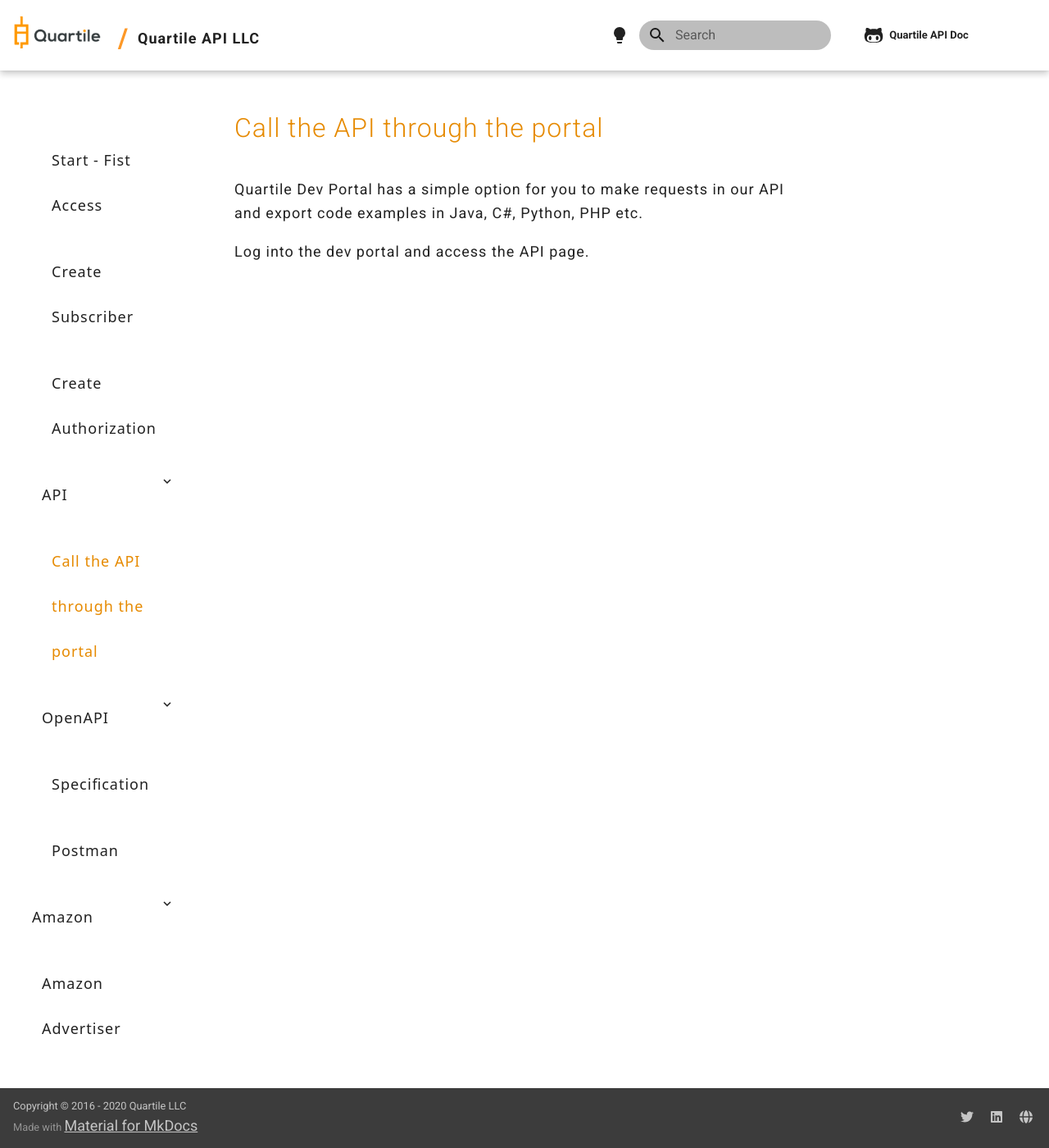
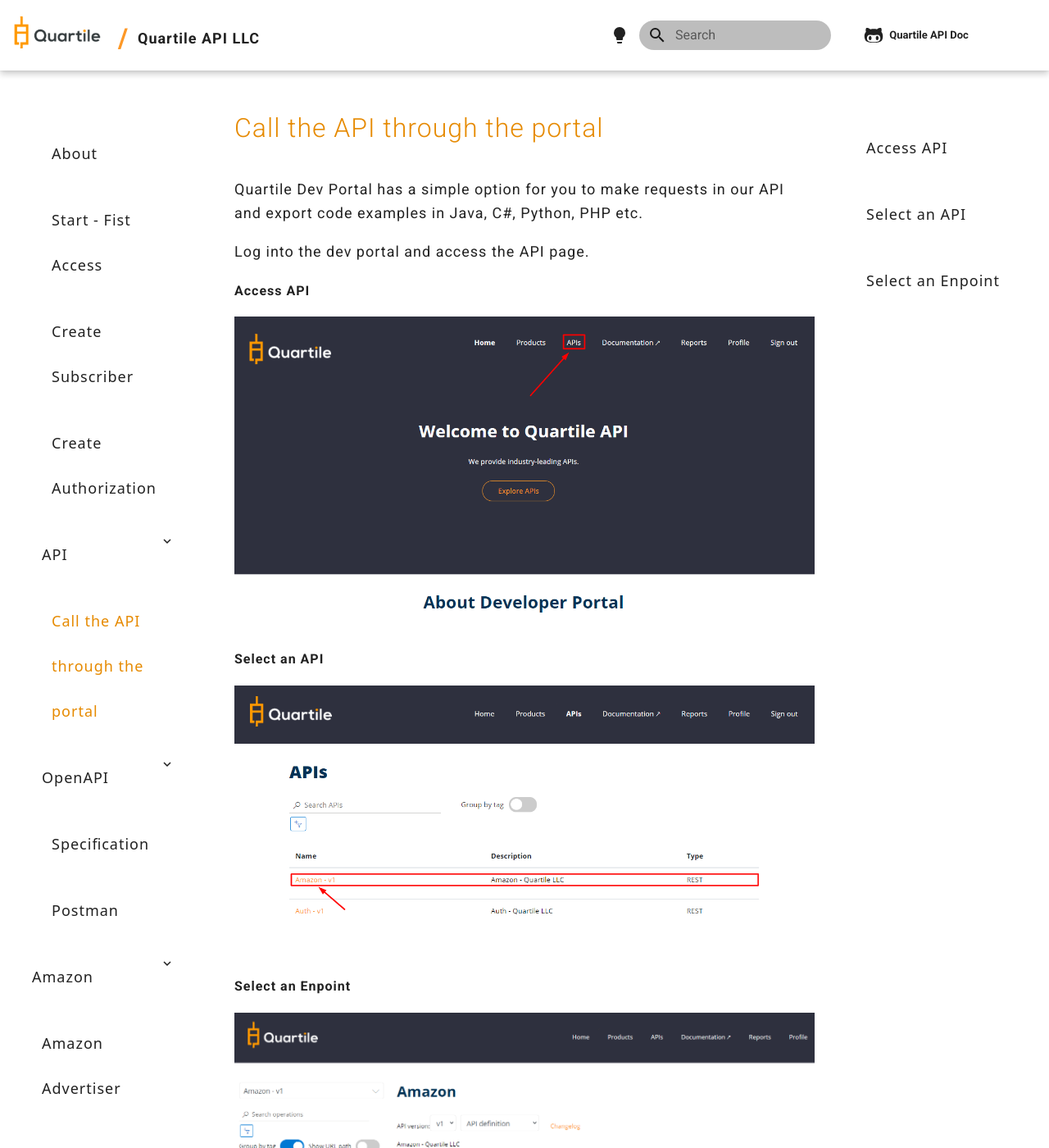
Before and after one commit to carlos-rian-quartile/quartile-api-documentation, an MkDocs documentation site: the page built from docs/tutorial/portal-api.md, in a window 1280 px wide and 1400 px high. Shown: the whole window at 82% size. Built offline with MkDocs 1.6.1 and Material for MkDocs 9.7.7, drawn with Linux system fonts in a browser that asks for light colours; comment, search, counter and statistics services are not loaded.

Commit message:
Deploy using CI - Build: 2164

```diff
--- a/docs/tutorial/portal-api.md
+++ b/docs/tutorial/portal-api.md
@@ -1,3 +1,15 @@
 Quartile Dev Portal has a simple option for you to make requests in our API and export code examples in Java, C#, Python, PHP etc.
 
 Log into the dev portal and access the API page.
+
+#### Access API
+
+<img src="../img/portal_api_00.png" alt="Access API">
+
+#### Select an API
+
+<img src="../img/portal_api_01.png" alt="Select an API">
+
+#### Select an Enpoint
+
+<img src="../img/portal_api_02.png" alt="Select an API">
```
Also changed, not shown: docs/tutorial/img/portal_api_00.png (added), docs/tutorial/img/portal_api_01.png (added), docs/tutorial/img/portal_api_02.png (added).
